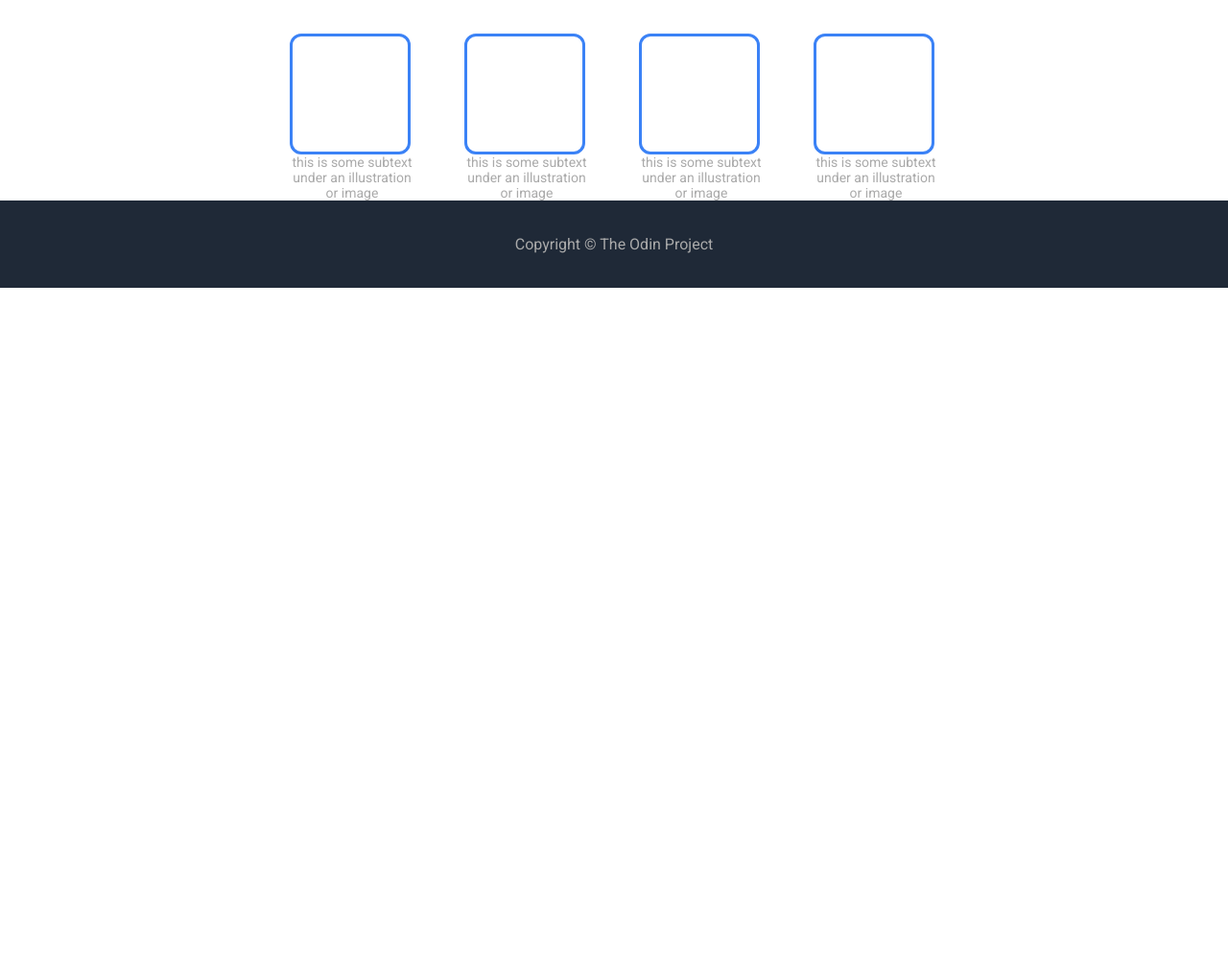
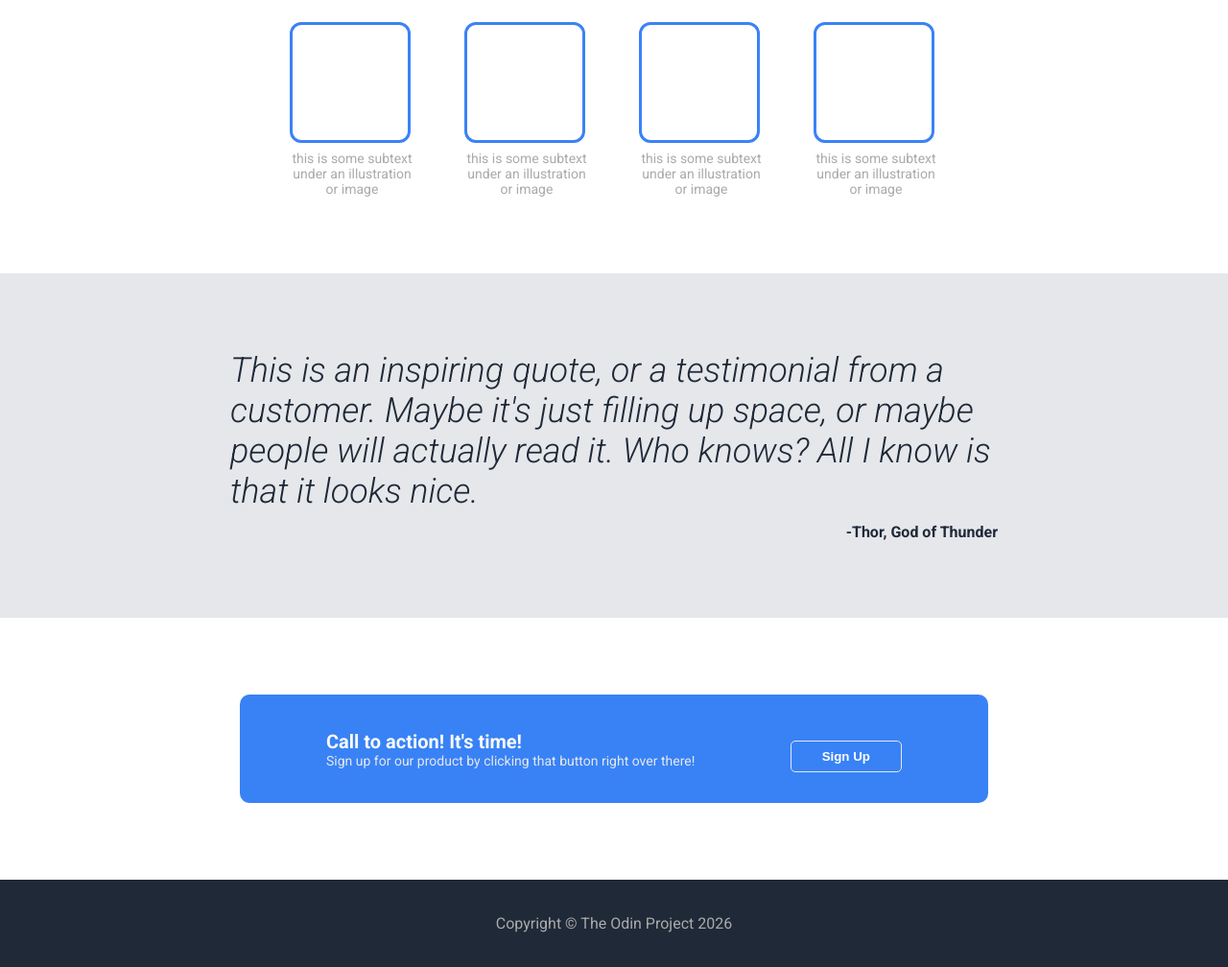
Before and after one commit to JavaX-opy/landing-page, a plain HTML site: page index.html in a window 1280 px wide. Shown: the part 503-1511 px from the top of the page at 96% size. Before the commit the page ends 803 px from the top, so only its background shows below. Drawn offline with Linux system fonts and the light colour scheme.

Commit message:
Add information and flexbox layout

```diff
--- a/index.html
+++ b/index.html
@@ -54,8 +54,22 @@
             <div class="text">this is some subtext under an illustration or image</div>
         </div>
     </div>
+    <div class="quote-section">
+        <div class="quote">
+            <blockquote>This is an inspiring quote, or a testimonial from a customer. Maybe it's just filling up space, or maybe people will actually read it. Who knows? All I know is that it looks nice.
+            </blockquote>
+            <figcaption>-Thor, God of Thunder</figcaption>
+        </div>
+    </div>
+    <div class="modal">
+        <div class="modal-container">
+            <div class="modal-header">Call to action! It's time!</div>
+            <div class="modal-text">Sign up for our product by clicking that button right over there!</div>
+        </div>
+        <button class="modal-button">Sign Up</button>
+    </div>
     <div class="footer">
-        Copyright &copy; The Odin Project
+        Copyright &copy; The Odin Project 2026
     </div>
 </body>
 </html>
--- a/style.css
+++ b/style.css
@@ -9,8 +9,6 @@ body {
     background: #1F2937;
     color: white;
     display: flex;
-}
-.header {
     justify-content: space-around;
     align-items: center;
     padding: 16px 32px;
@@ -34,6 +32,7 @@ body {
     font-size: 48px;
     font-weight: 900;
     color: #F9FAF8;
+    margin-bottom: 4px;
 }
 
 .secondary {
@@ -51,7 +50,7 @@ button {
 }
 
 .hero-image {
-    background-color: #aaa;
+    background-color: #6b7280;
     width: 400px;
     height: 180px;
     display: flex;
@@ -82,13 +81,14 @@ a {
     font-size: 36px;
     color: #1F2937;
     font-weight: 900;
-    margin: 48px 0;
+    margin: 40px 0;
 }
 
 .container {
     display: flex;
     justify-content: center;
     gap: 52px;
+    margin-bottom: 80px;
 }
 
 .info {
@@ -107,6 +107,66 @@ a {
     height: 120px;
     border: 3px solid #3b82f6;
     border-radius: 12px;
+    margin-bottom: 8px;
+}
+
+.quote-section {
+    background-color: #E5E7EB;
+    color: #1F2937;
+    padding: 80px 0;
+}
+
+.quote {
+    max-width: 800px;
+    margin: 0 auto;
+}
+
+.quote blockquote {
+    font-size: 36px;
+    font-weight: 300;
+    font-style: italic;
+    margin: 0;
+}
+
+.quote figcaption  {
+    font-size: 16px;
+    font-weight: 700;
+    text-align: right;
+    margin-top: 12px;
+}
+
+.modal {
+    background: #3882F6;
+    width: 100%; /*unsure*/
+    max-width: 780px;
+    margin: 80px auto; /*unsure*/
+    box-sizing: border-box; /*unsure*/
+    border-radius: 10px;
+    display: flex;
+    justify-content: space-between;
+    align-items: center;
+    gap: 16px;
+    padding: 32px 90px;
+}
+
+.modal-header {
+    color: #F9FAF8;
+    font-size: 20px;
+    font-weight: 700;
+}
+
+.modal-text {
+    color: #E5E7EB;
+    font-size: 14px;
+}
+
+.modal-button {
+    cursor: pointer;
+    background: transparent;
+    padding: 8px 32px;
+    border: 1px solid #E5E7EB;
+    border-radius: 5px;
+    font-weight: 700;
 }
 
 .footer {
```
